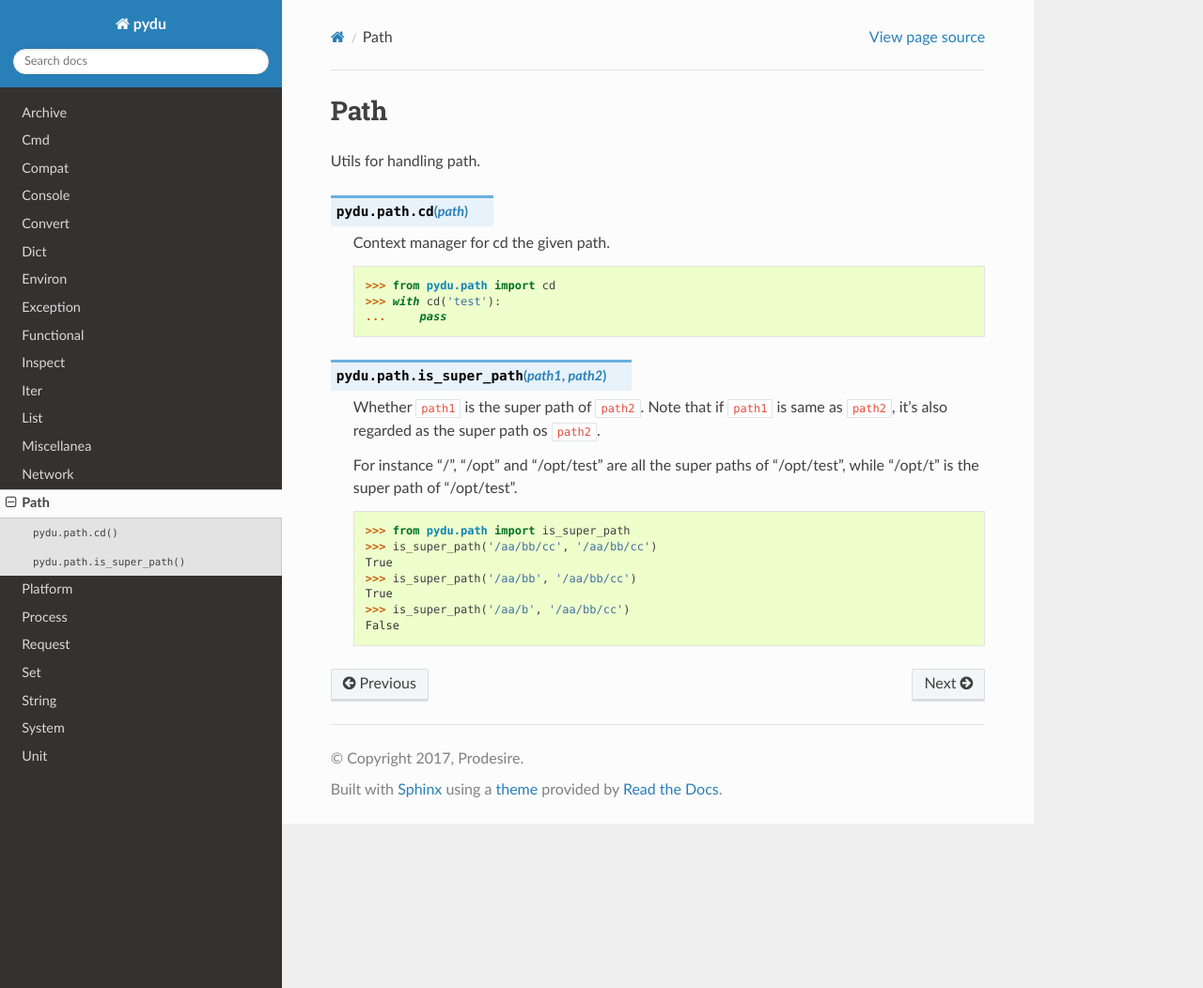
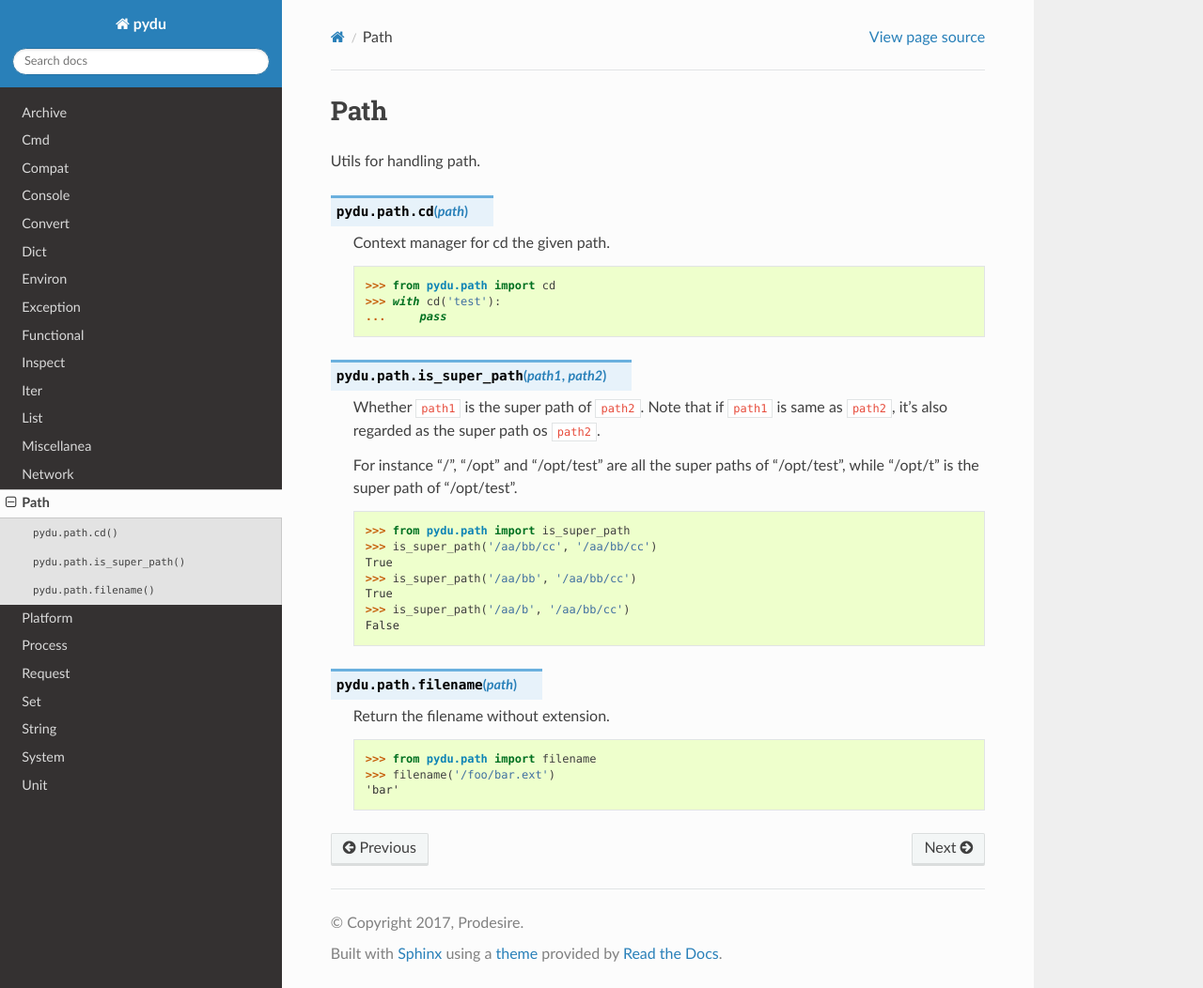
Before and after one commit to flaggo/pydu, a Sphinx documentation site: the page built from docs/path.rst, in a window 1280 px wide and 1052 px high. Shown: the whole window at 94% size. Built offline with Sphinx 7.4.7 and the Read the Docs theme 2.0.0, drawn with Linux system fonts in a browser that asks for light colours.

Commit message:
add doc for path.filename

```diff
--- a/docs/path.rst
+++ b/docs/path.rst
@@ -28,3 +28,12 @@ Utils for handling path.
     True
     >>> is_super_path('/aa/b', '/aa/bb/cc')
     False
+
+
+.. py:function:: pydu.path.filename(path)
+
+    Return the filename without extension.
+
+    >>> from pydu.path import filename
+    >>> filename('/foo/bar.ext')
+    'bar'
```
